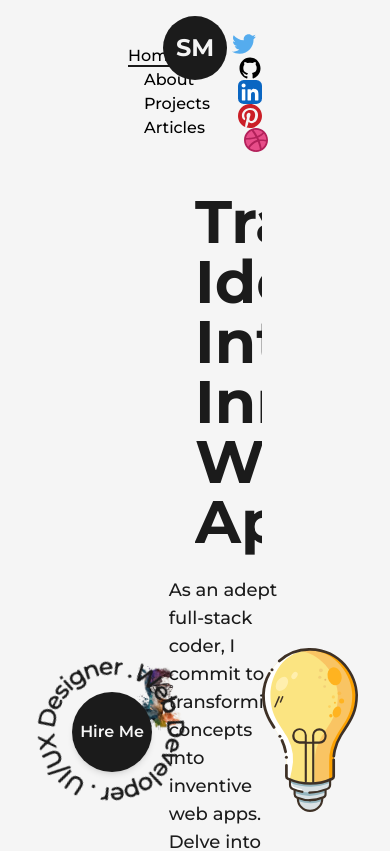
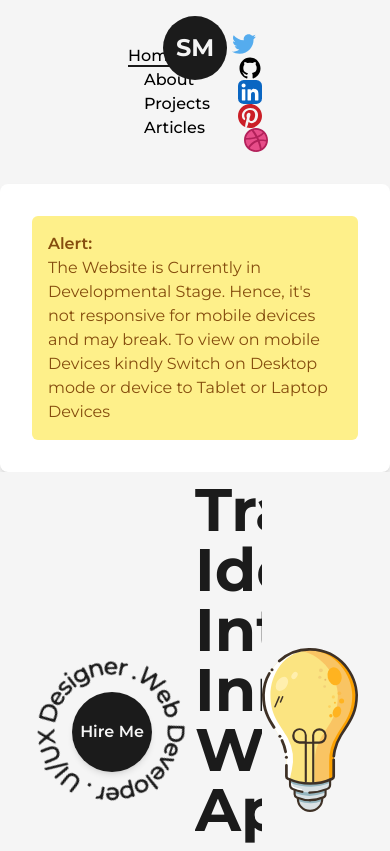
Before and after one commit to manas12482/portfolio, a Next.js app: page / in a window 390 px wide. Shown: the top 851 px of the page. Built offline with nearby package versions, Linux system fonts and the light colour scheme.

Commit message:
Added temp alert for mobile devices !RESPONSIVE

```diff
--- /dev/null
+++ b/src/components/TempAlert.js
@@ -0,0 +1,16 @@
+import React from 'react'
+
+const TempAlert = () => {
+  return (
+		<div>
+			<div class='max-w-xl w-full p-8 bg-white rounded-lg shadow-md md:hidden'>
+				<div class='md:hidden bg-yellow-200 p-4 rounded-md text-yellow-800'>
+					<p class='font-semibold'>Alert:</p>
+					<p>The Website is Currently in Developmental Stage. Hence, it&apos;s not responsive for mobile devices and may break. To view on mobile Devices kindly Switch on Desktop mode or device to Tablet or Laptop Devices </p>
+				</div>
+			</div>
+		</div>
+	);
+}
+
+export default TempAlert
--- a/src/pages/index.js
+++ b/src/pages/index.js
@@ -7,16 +7,18 @@ import AnimatedText from '@/components/AnimatedText';
 import Link from 'next/link';
 import { LinkArrow } from '@/components/icons';
 import HireMe from '@/components/HireMe';
+import TempAlert from '@/components/TempAlert';
 
 export default function Home() {
 	return (
 		<>
 			<Head>
 				<title>Suyash Mishra</title>
-				<meta name='description' content='Generated by create next app' />
+				<meta name='description' content='Suyash Mishra Portfolio' />
 				<meta name='viewport' content='width=device-width, initial-scale=1' />
 				<link rel='icon' href='/favicon.ico' />
 			</Head>
+			<TempAlert />
 			<main className='flex items-center text-dark w-full min-h-screen'>
 				<Layout className='pt-0'>
 					<div className='flex items-center justify-between w-full'>
@@ -53,10 +55,14 @@ export default function Home() {
 						</div>
 					</div>
 				</Layout>
-        <HireMe />
-        <div className='absolute right-8 bottom-8 inline-block w-24'>
-          <Image src={lightBulb} alt='Suyash Mishra' className='w-full  h-auto'/>
-        </div>
+				<HireMe />
+				<div className='absolute right-8 bottom-8 inline-block w-24'>
+					<Image
+						src={lightBulb}
+						alt='Suyash Mishra'
+						className='w-full  h-auto'
+					/>
+				</div>
 			</main>
 		</>
 	);
--- a/src/pages/projects.js
+++ b/src/pages/projects.js
@@ -1,8 +1,10 @@
-import React from 'react'
+import React from 'react';
 import Head from 'next/head';
+import Layout from '@/components/Layout';
+import AnimatedText from '@/components/AnimatedText';
 
 const projects = () => {
-  return (
+	return (
 		<>
 			<Head>
 				<title>Suyash Mishra</title>
@@ -10,9 +12,14 @@ const projects = () => {
 				<meta name='viewport' content='width=device-width, initial-scale=1' />
 				<link rel='icon' href='/favicon.ico' />
 			</Head>
-			<div>projects</div>
+			<main className='w-full mb-16 flex flex-col items-center justify-center '>
+				<Layout className='pt-16'>
+					<AnimatedText text='Imagination Trumps Knowledge!' />
+					<div className='grid grid-col-12 gap-24'></div>
+				</Layout>
+			</main>
 		</>
 	);
-}
+};
 
-export default projects
+export default projects;
```
